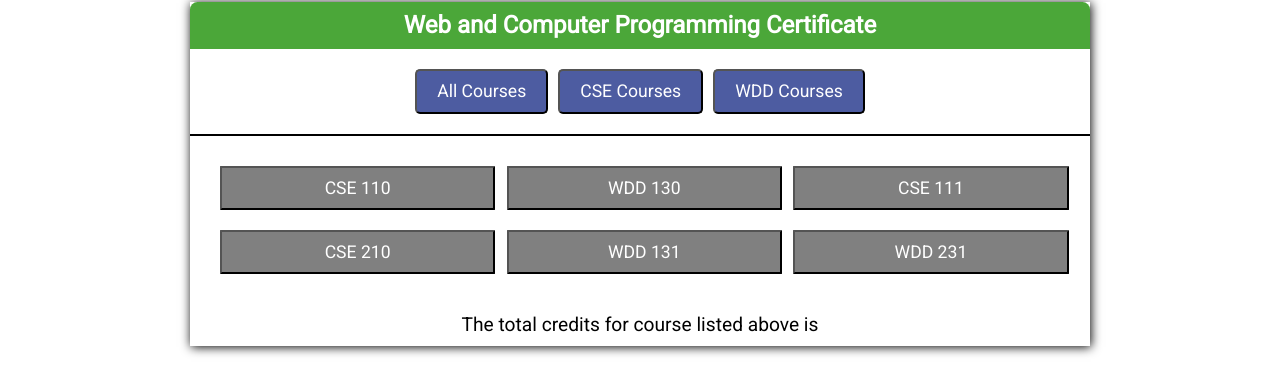
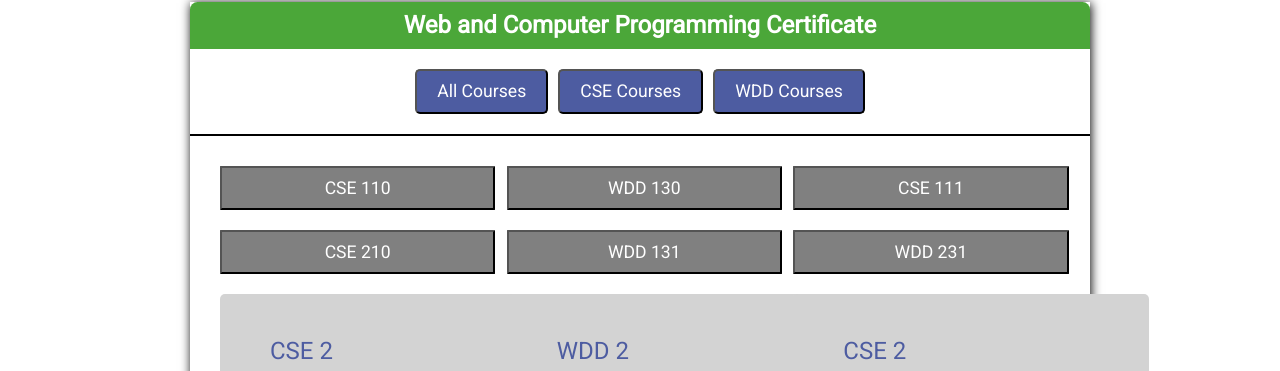
Before and after one commit to KChristineChu/wdd231, a plain HTML site: page index.html in a window 1280 px wide. Shown: the part 741-1112 px from the top of the page. Drawn offline with Linux system fonts and the light colour scheme.

Commit message:
Worked on JS function

```diff
--- a/index.html
+++ b/index.html
@@ -81,12 +81,12 @@
             </div>
         </section>
     </main>
-</body>
+
 
     <footer>
 
         <div class="social">
-        <a href="#" target="_blank"><img src="images/github.svg" alt="github" width="16" height="16"></a>
+            <a href="#" target="_blank"><img src="images/github.svg" alt="github-logo" width="16" height="16"></a>
             <a href="#" target="_blank"><img src="images/linkedin.svg" alt="linkedin" width="16" height="16"></a>
             <a href="#" target="_blank"><img src="images/microsoft-teams.svg" alt="microsoft-teams" width="16" height="16"></a>
             <a href="#" target="_blank"><img src="images/instagram.svg" alt="instagram" width="16" height="16"></a>
@@ -96,5 +96,5 @@
             <p>Last Update: <span id="lastModified"></span></p>
         </div>
     </footer>
-
+</body>
 </html>
--- a/scripts/course.js
+++ b/scripts/course.js
@@ -80,10 +80,17 @@ const courses = [
 
 const courseList = document.querySelector("#course-list");
 
-function createCourseList() {
+function createCourseList(coursesArray) {
+    //courseList.innerHTML = '';     //clearing previous content everytime it runs
+    coursesArray.forEach(course => {
+        const classInfo = document.createElement('div');
+        classInfo.classList.add('course');
+        classInfo.classList.add(course.completed ? 'completed' : 'imcompleted');
+        classInfo.innerHTML = `<p>${course.subject} ${course.credits}</p>`;
+        courseList.appendChild(classInfo);
 
+    });
 }
-
 
 createCourseList(courses);
 
--- a/styles/larger.css
+++ b/styles/larger.css
@@ -1,4 +1,4 @@
-@media screen and (min-width: 721px){
+@media screen and (min-width: 321px){
     header, main, nav, footer {      /*won't keep stretching on wide screen*/
         max-width: 900px;
         margin: 0 auto;
--- a/styles/small.css
+++ b/styles/small.css
@@ -235,6 +235,20 @@ footer {
             margin: 10px;
     }
 
+    .course {
+        display: block;
+            background-color: var(--accent-color2);
+            color: white;
+            font-size: 1.1rem;
+            border-radius: 1px;
+            width: 96%;
+
+            padding: 10px 70px;
+            margin: 10px;
+    }
+
+
+
     .completed {
         padding: 10px 40px;
         background-color: lightgray;
```
Lines whose indentation alone changed are shown as unchanged.
